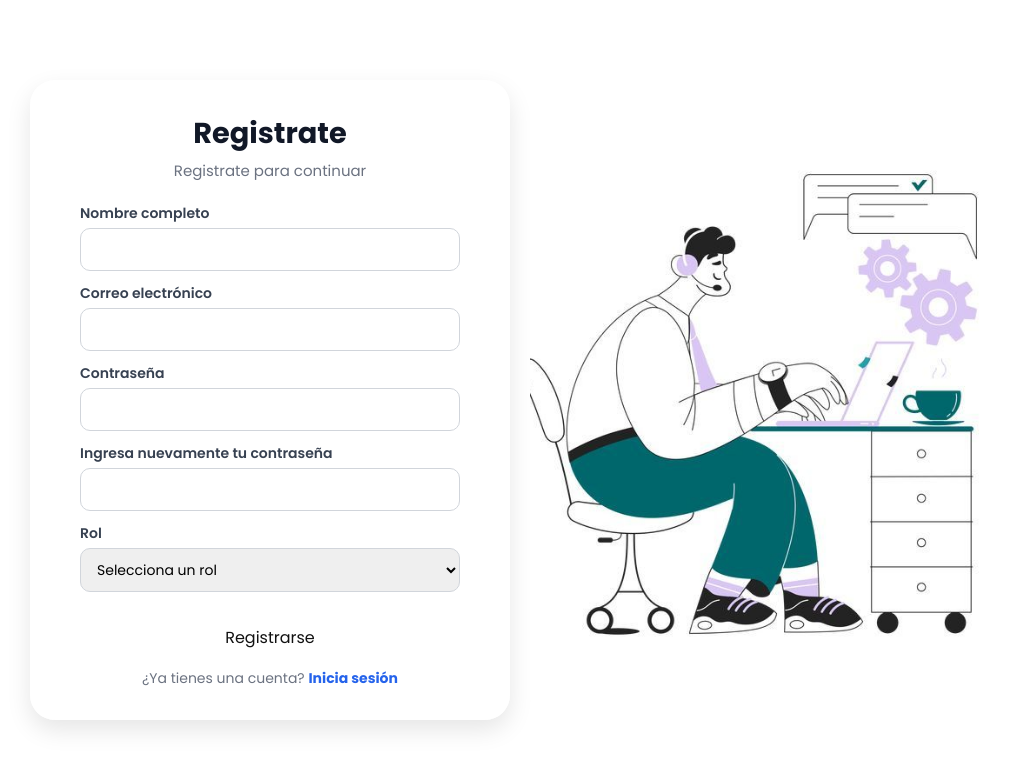
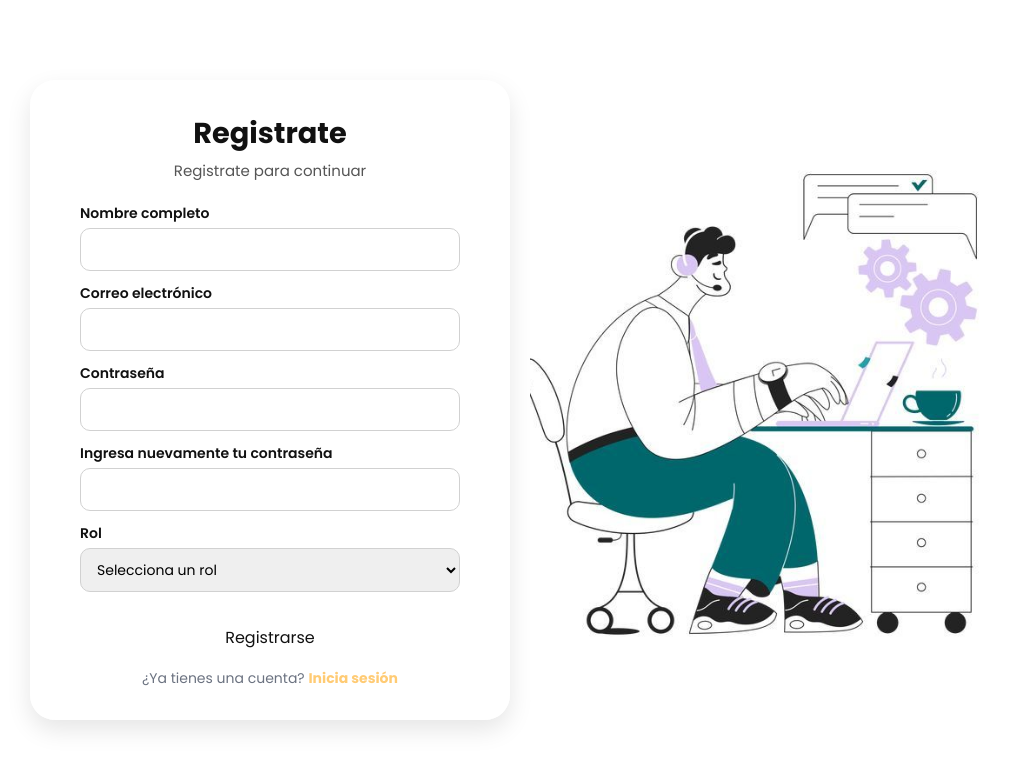
Before and after one commit to SheilyGomez/Sistema_de_generacion_de_contratos, a Vue app in the folder Frontend/: page /register in a window 1280 px wide. Shown: the top 768 px of the page, without its empty margins (120-1129 px from the left). Built offline with nearby package versions, Linux system fonts and the light colour scheme.

Commit message:
colores de login y registro cambiados a tonos dorados

```diff
--- a/Frontend/src/components/login/formLogin-componet.vue
+++ b/Frontend/src/components/login/formLogin-componet.vue
@@ -238,14 +238,14 @@ const login = async () => {
 
     font-size: 2.2rem;
 
-    color: #111827;
+    color: var(--heading);
 
     margin-bottom: 10px;
 }
 
 .form-header p {
 
-    color: #6b7280;
+    color: var(--body);
 
     font-size: 15px;
 }
@@ -265,7 +265,7 @@ const login = async () => {
 
     font-weight: 600;
 
-    color: #374151;
+    color: var(--heading);
 }
 
 .form-group input {
@@ -274,7 +274,7 @@ const login = async () => {
 
     padding: 14px;
 
-    border: 1px solid #d1d5db;
+    border: 1px solid var(--border);
 
     border-radius: 12px;
 
@@ -287,10 +287,10 @@ const login = async () => {
 
 .form-group input:focus {
 
-    border-color: #2563eb;
+    border-color: var(--accent);
 
     box-shadow:
-        0 0 0 3px rgba(37, 99, 235, 0.15);
+        0 0 0 3px rgba(255, 203, 116, 0.2);
 }
 
 /* BOTON */
@@ -305,9 +305,9 @@ button {
 
     border-radius: 12px;
 
-    background: #2563eb;
+    background: var(--accent);
 
-    color: white;
+    color: var(--accent-text);
 
     font-size: 16px;
 
@@ -320,7 +320,7 @@ button {
 
 button:hover {
 
-    background: #1d4ed8;
+    background: var(--accent-hover);
 }
 
 /* REGISTRO */
@@ -338,7 +338,7 @@ button:hover {
 
 .register-link a {
 
-    color: #2563eb;
+    color: var(--accent);
 
     text-decoration: none;
 
@@ -391,11 +391,11 @@ button:hover {
 
 .alert-message.info {
 
-    background: #dbeafe;
+    background: rgba(255, 203, 116, 0.12);
 
-    color: #2563eb;
+    color: #B8860B;
 
-    border-left: 5px solid #2563eb;
+    border-left: 5px solid var(--accent);
 }
 
 .espaciado {
--- a/Frontend/src/components/register/formRegister-componet.vue
+++ b/Frontend/src/components/register/formRegister-componet.vue
@@ -383,7 +383,7 @@ const register = async () => {
 .form-header p {
     margin-top: 1px;
 
-    color: #6b7280;
+    color: var(--body);
 
     font-size: 15px;
 }
@@ -405,7 +405,7 @@ const register = async () => {
 
     font-size: 14px;
 
-    color: #374151;
+    color: var(--heading);
 }
 
 .form-group input,
@@ -415,7 +415,7 @@ const register = async () => {
 
     padding: 10px 12px;
 
-    border: 1px solid #d1d5db;
+    border: 1px solid var(--border);
 
     border-radius: 10px;
 
@@ -428,12 +428,13 @@ const register = async () => {
     box-sizing: border-box;
 }
 
-.form-group input:focus {
+.form-group input:focus,
+.form-group select:focus {
 
-    border-color: #2563eb;
+    border-color: var(--accent);
 
     box-shadow:
-        0 0 0 3px rgba(37, 99, 235, 0.15);
+        0 0 0 3px rgba(255, 203, 116, 0.2);
 }
 
 /* BOTON */
@@ -450,9 +451,9 @@ button {
 
     border-radius: 12px;
 
-    background: #2563eb;
+    background: var(--accent);
 
-    color: white;
+    color: var(--accent-text);
 
     font-size: 16px;
 
@@ -465,7 +466,7 @@ button {
 
 button:hover {
 
-    background: #1d4ed8;
+    background: var(--accent-hover);
 }
 
 /* REGISTRO */
@@ -483,7 +484,7 @@ button:hover {
 
 .register-link a {
 
-    color: #2563eb;
+    color: var(--accent);
 
     text-decoration: none;
 
@@ -536,11 +537,11 @@ button:hover {
 
 .alert-message.info {
 
-    background: #dbeafe;
+    background: rgba(255, 203, 116, 0.12);
 
-    color: #2563eb;
+    color: #B8860B;
 
-    border-left: 5px solid #2563eb;
+    border-left: 5px solid var(--accent);
 }
 
 .espaciado {
```
